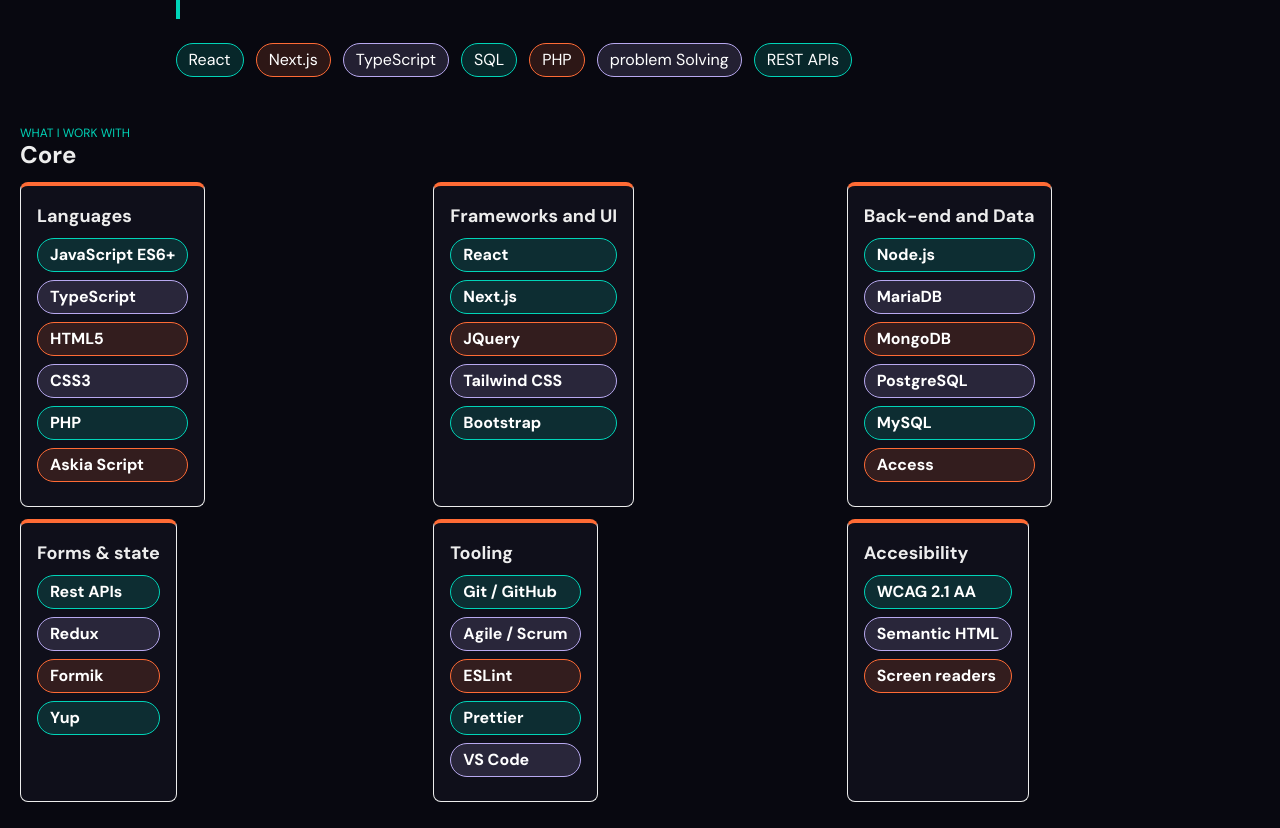
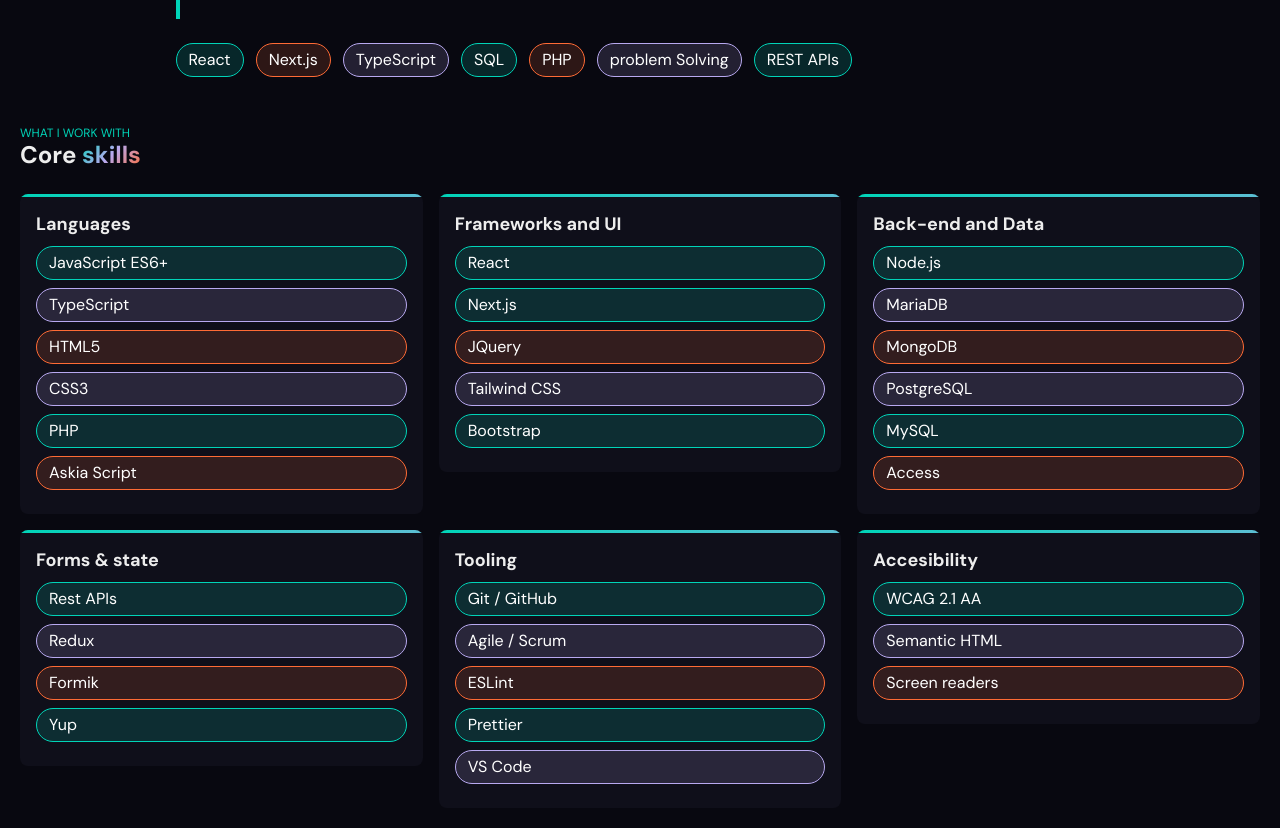
Before and after one commit to rufaro-ndhlovu/Portfolio_Website, a Next.js app: page / in a window 1280 px wide. Shown: the part 980-1808 px from the top of the page. Built offline with nearby package versions, Linux system fonts and the light colour scheme.

Commit message:
Feat: Enhance skill cards with new styles and gradient text integration

```diff
--- a/app/globals.css
+++ b/app/globals.css
@@ -100,3 +100,19 @@
   background-size: 300% 300%;
   opacity: 0.08;
 }
+.skillCard {
+  position: relative;
+  overflow: hidden;
+  background-color: var(--color-bg-2);
+}
+.skillCard::before {
+  content: "";
+  position: absolute;
+  top: 0;
+  left: 0;
+  width: 100%;
+  height: 3px;
+
+  background: var(--grad-teal-lav);
+  background-size: 200% 200%;
+}
--- a/components/sections/About.tsx
+++ b/components/sections/About.tsx
@@ -3,6 +3,7 @@
 import SectionLabel from "../ui/SectionLabel";
 import SectionTitle from "../ui/SectionTitle";
 import AboutTag from "../ui/AboutTag";
+import GradientText from "../ui/GradientText";
 
 export default function About() {
   return (
@@ -10,7 +11,8 @@
       <div className="px-3 py-3">
         <SectionLabel>Who I am</SectionLabel>
         <SectionTitle>
-          Front-end developer who cares about how it feels to use software
+          Front-end developer who cares about{" "}
+          <GradientText>how it feels</GradientText> to use software
         </SectionTitle>
         <br />
         <div className="flex flex-row align-center border-l-[var(--color-teal)]  gap-8 px-2 py-4">
--- a/components/sections/Skills.tsx
+++ b/components/sections/Skills.tsx
@@ -13,12 +13,13 @@
         {/* section label and title */}
         <SectionLabel>WHAT I WORK WITH</SectionLabel>
         <SectionTitle>
-          Core<GradientText gradient="grad-primary">skills</GradientText>
+          Core <GradientText>skills</GradientText>
         </SectionTitle>
+        <br />
 
         {/* skill cards */}
-        <div className="grid grid-cols-3">
-          <div className="mt-3 w-100 flex flex-wrap">
+        <div className="grid grid-cols-3 gap-4">
+          <div>
             <SkillCard title="Languages">
               <SkillsTag colour="teal">JavaScript ES6+</SkillsTag>
               <SkillsTag colour="lavender">TypeScript</SkillsTag>
@@ -30,7 +31,7 @@
           </div>
 
           {/* frameworks and ui */}
-          <div className="mt-3 w-auto flex flex-wrap">
+          <div>
             <SkillCard title="Frameworks and UI">
               <SkillsTag colour="teal">React</SkillsTag>
               <SkillsTag colour="teal">Next.js</SkillsTag>
@@ -41,7 +42,7 @@
           </div>
 
           {/* Back-end and data*/}
-          <div className="mt-3 w-auto flex flex-wrap">
+          <div>
             <SkillCard title="Back-end and Data">
               <SkillsTag colour="teal">Node.js</SkillsTag>
               <SkillsTag colour="lavender">MariaDB</SkillsTag>
@@ -53,7 +54,7 @@
           </div>
 
           {/* Forms & state*/}
-          <div className="mt-3 w-100 flex flex-wrap">
+          <div>
             <SkillCard title="Forms & state">
               <SkillsTag colour="teal">Rest APIs</SkillsTag>
               <SkillsTag colour="lavender">Redux</SkillsTag>
@@ -63,7 +64,7 @@
           </div>
 
           {/* Tooling*/}
-          <div className="mt-3 w-auto flex flex-wrap">
+          <div>
             <SkillCard title="Tooling">
               <SkillsTag colour="teal">Git / GitHub</SkillsTag>
               <SkillsTag colour="lavender">Agile / Scrum</SkillsTag>
@@ -74,7 +75,7 @@
           </div>
 
           {/* Accesibility*/}
-          <div className="mt-3 w-auto flex flex-wrap">
+          <div>
             <SkillCard title="Accesibility">
               <SkillsTag colour="teal">WCAG 2.1 AA</SkillsTag>
               <SkillsTag colour="lavender">Semantic HTML</SkillsTag>
--- a/components/ui/GradientText.tsx
+++ b/components/ui/GradientText.tsx
@@ -1,14 +1,13 @@
 type Props = {
-  gradient: string;
   children: React.ReactNode;
 };
 
-export default function GradientText({ gradient, children }: Props) {
+export default function GradientText({ children }: Props) {
   return (
     <>
       <span
         className="bg-clip-text text-transparent"
-        style={{ backgroundImage: `var(${gradient})` }}
+        style={{ backgroundImage: "var(--grad-primary)" }}
       >
         {children}
       </span>
--- a/components/ui/SkillCard.tsx
+++ b/components/ui/SkillCard.tsx
@@ -5,13 +5,7 @@
 
 export default function SkillCard({ children, title }: Props) {
   return (
-    <div
-      className="border rounded-lg p-4 w-auto"
-      style={{
-        backgroundColor: "var(--color-bg-2)",
-        borderTop: "4px solid var(--color-orange)",
-      }}
-    >
+    <div className="skillCard rounded-lg p-4">
       <h3 className="text-lg font-bold mb-2">{title}</h3>
       {children}
     </div>
--- a/components/ui/SkillsTag.tsx
+++ b/components/ui/SkillsTag.tsx
@@ -4,6 +4,7 @@
 };
 
 export default function SkillsTag({ children, colour }: Props) {
+  // Map the colour prop to the corresponding CSS variable
   const colorMap = {
     teal: "var(--color-teal)",
     orange: "var(--color-orange)",
@@ -11,8 +12,9 @@
   };
   return (
     <>
+      {/* Use the colorMap to set the background color and border color based on the colour prop */}
       <div
-        className="text-white font-bold py-1 px-3 border rounded-full border mb-2"
+        className="text-white py-1 px-3 border rounded-full border mb-2"
         style={{
           backgroundColor: `color-mix(in srgb, ${colorMap[colour]} 15%, transparent)`,
           borderColor: colorMap[colour],
```
